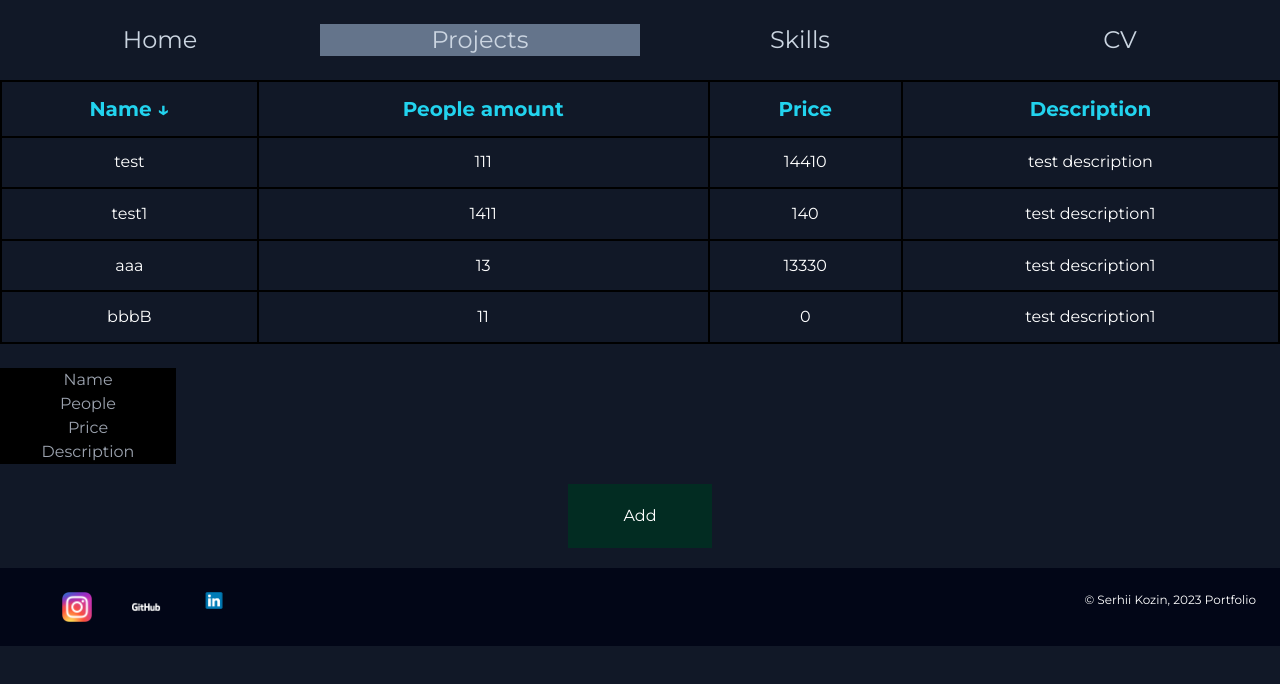
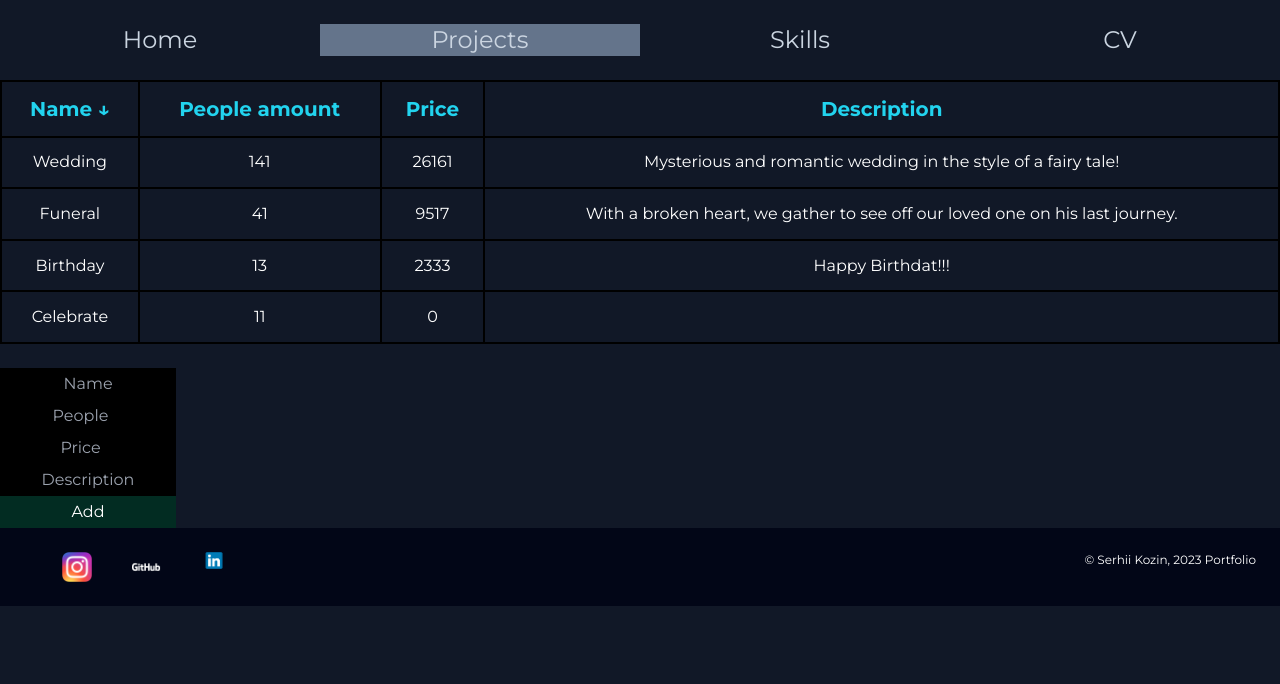
Before and after one commit to SerhiiFront-end/portfolio, a Next.js app: page /projects/EventScheduler in a window 1280 px wide. Shown: the top 684 px of the page. Built offline with nearby package versions, Linux system fonts and the light colour scheme.

Commit message:
form finish

```diff
--- a/components/EventSchedulierTable/Table.tsx
+++ b/components/EventSchedulierTable/Table.tsx
@@ -2,10 +2,10 @@ import { useState } from 'react'
 import EventType from '../../types/eventTable.types'
 import styles from './table.module.scss'
 export default function Table({
-	array,
+	data,
 	setData,
 }: {
-	array: EventType[]
+	data: EventType[]
 	setData: React.Dispatch<React.SetStateAction<EventType[]>>
 }) {
 	const [state, setState] = useState(0)
@@ -18,19 +18,19 @@ export default function Table({
 			setReverseElements(updatedArray)
 			switch (states) {
 				case 0:
-					setData([...array].sort((a, b) => a.name.localeCompare(b.name)))
+					setData([...data].sort((a, b) => a.name.localeCompare(b.name)))
 					break
 				case 1:
-					setData([...array].sort((a, b) => b.people - a.people))
+					setData([...data].sort((a, b) => b.people - a.people))
 					break
 				case 2:
-					setData([...array].sort((a, b) => b.price - a.price))
+					setData([...data].sort((a, b) => b.price - a.price))
 					break
 				default:
 					break
 			}
 		} else {
-			setData(array.slice().reverse())
+			setData(data.slice().reverse())
 			if (reverseElements[states] === '↓') {
 				let updatedArray = [...reverseElements]
 				updatedArray[states] = '↑'
@@ -75,7 +75,7 @@ export default function Table({
 				</tr>
 			</thead>
 			<tbody>
-				{array.map(el => (
+				{data.map(el => (
 					<tr key={el.id}>
 						<td className='align-top w-1/12'>{el.name}</td>
 						<td className='align-top w-1/12'>{el.people}</td>
--- a/src/app/projects/EventScheduler/page.tsx
+++ b/src/app/projects/EventScheduler/page.tsx
@@ -28,7 +28,7 @@ export default function page() {
 	}
 	return (
 		<div>
-			<Table array={data} setData={setData} />
+			<Table data={data} setData={setData} />
 			<form className={styles.mainForm} onSubmit={handleSubmit(createNewData)}>
 				<br />
 				<input
@@ -38,12 +38,14 @@ export default function page() {
 				></input>
 				<br />
 				<input
+					type='number'
 					{...register('people', { required: true })}
 					className={styles.textBar}
 					placeholder='People'
 				></input>
 				<br />
 				<input
+					type='number'
 					{...register('price', { required: true })}
 					className={styles.textBar}
 					placeholder='Price'
--- a/src/app/projects/EventScheduler/testData.json
+++ b/src/app/projects/EventScheduler/testData.json
@@ -1,30 +1,30 @@
 [
 	{
 		"id": 0,
-		"name": "test",
-		"people": 111,
-		"price": 14410,
-		"description": "test description"
+		"name": "Wedding",
+		"people": 141,
+		"price": 26161,
+		"description": "Mysterious and romantic wedding in the style of a fairy tale!"
 	},
 	{
 		"id": 1,
-		"name": "test1",
-		"people": 1411,
-		"price": 140,
-		"description": "test description1"
+		"name": "Funeral",
+		"people": 41,
+		"price": 9517,
+		"description": "With a broken heart, we gather to see off our loved one on his last journey."
 	},
 	{
 		"id": 2,
-		"name": "aaa",
+		"name": "Birthday",
 		"people": 13,
-		"price": 13330,
-		"description": "test description1"
+		"price": 2333,
+		"description": "Happy Birthdat!!!"
 	},
 	{
 		"id": 3,
-		"name": "bbbB",
+		"name": "Celebrate",
 		"people": 11,
 		"price": 0,
-		"description": "test description1"
+		"description": ""
 	}
 ]
--- a/src/app/projects/projects.module.scss
+++ b/src/app/projects/projects.module.scss
@@ -23,11 +23,11 @@
 }
 .mainForm {
 	.textBar {
-		@apply bg-black w-44 text-center;
+		@apply bg-black w-44 text-center outline-none p-1;
 	}
 }
 .button {
-	@apply block m-auto bg-emerald-950 w-36 p-5 my-5;
+	@apply block bg-emerald-950 w-44 p-1;
 	&:hover {
 		@apply ease-linear duration-500 bg-slate-500 rounded-md;
 	}
```
